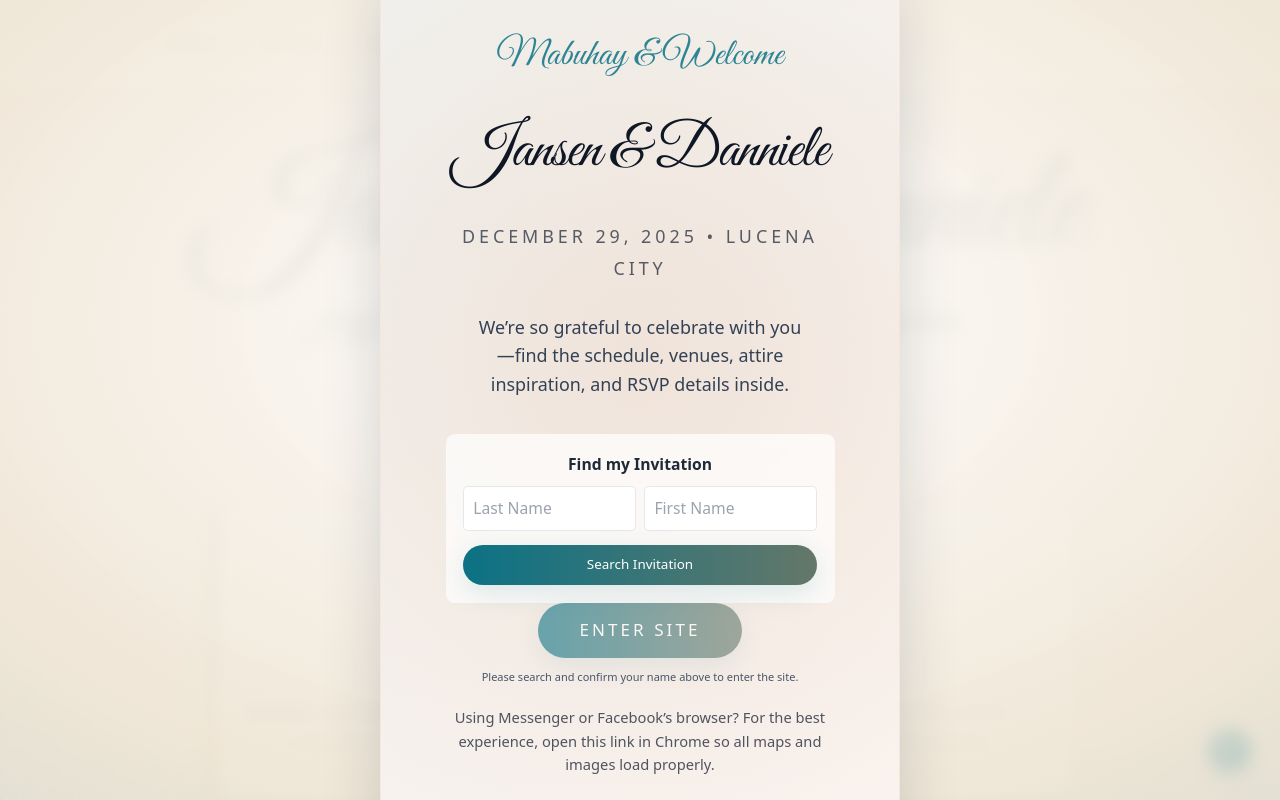
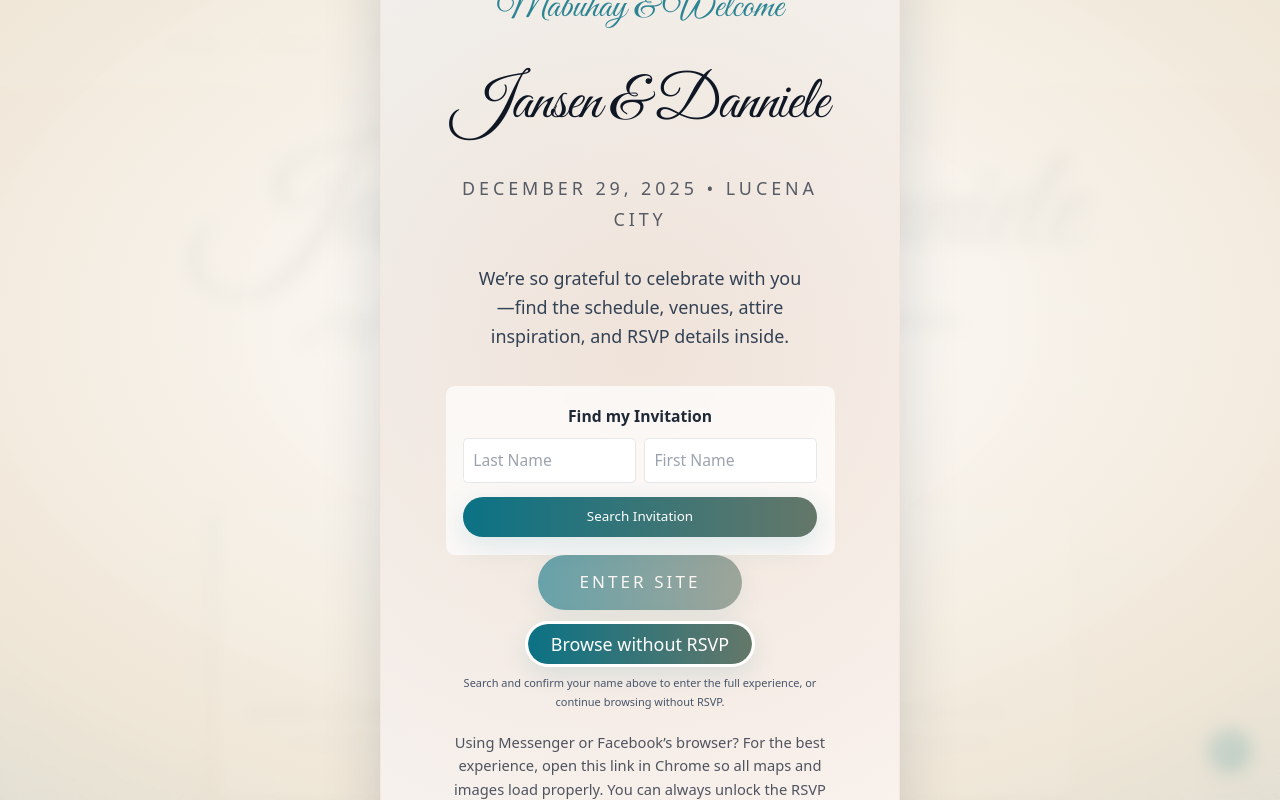
Before and after one commit to jdolido/jansen-danniele-rsvp-wedding, a React (Vite) app: page / in a window 1280 px wide. Shown: the top 800 px of the page. Built offline with nearby package versions, Linux system fonts and the light colour scheme.

Commit message:
feat: Implement browsing without RSVP functionality and enhance invitation lookup experience

```diff
--- a/src/App.tsx
+++ b/src/App.tsx
@@ -71,6 +71,7 @@ export default function App() {
   const [lookupError, setLookupError] = useState<string | null>(null);
   const [companionSelections, setCompanionSelections] = useState<CompanionSelection[]>([]);
   const [isMusicPlaying, setIsMusicPlaying] = useState(false);
+  const [browseWithoutRsvp, setBrowseWithoutRsvp] = useState(false);
 
   const [dressModalOpen, setDressModalOpen] = useState(false);
   const [generatedSketches, setGeneratedSketches] = useState<Record<string, string>>({});
@@ -242,9 +243,15 @@ export default function App() {
 
   const handleEnterSite = useCallback(async () => {
     if (!lookupResults || !lookupResults.length) return;
+    setBrowseWithoutRsvp(false);
     await startMusic();
     dismissWelcome();
   }, [lookupResults, startMusic, dismissWelcome]);
+
+  const handlePreviewBrowse = useCallback(() => {
+    setBrowseWithoutRsvp(true);
+    dismissWelcome();
+  }, [dismissWelcome]);
 
   useEffect(() => {
     const audio = audioRef.current;
@@ -624,6 +631,7 @@ export default function App() {
     return primaryMatch.companions.slice(0, Math.max(0, primaryMatch.seats - 1));
   }, [primaryMatch]);
   const extraSeatCount = seatTotal > 0 ? Math.max(0, seatTotal - 1 - companionList.length) : 0;
+  const canShowRsvpForm = Boolean(primaryMatch) && !browseWithoutRsvp && !submitted;
 
   useEffect(() => {
     if (!companionList.length) {
@@ -724,6 +732,66 @@ export default function App() {
     }
   }, []);
 
+  const renderInvitationLookup = (variant: 'overlay' | 'inline') => {
+    const isOverlay = variant === 'overlay';
+    const containerClass = isOverlay
+      ? "invite-lookup mt-4 p-4 rounded-lg bg-white/70 backdrop-blur-sm"
+      : "mt-6 theme-panel p-6 rounded-xl bg-white/85 text-left";
+    const headingClass = isOverlay ? "text-sm font-semibold mb-2" : "text-base font-semibold mb-1";
+    const gridClass = isOverlay ? "grid grid-cols-1 sm:grid-cols-2 gap-2" : "grid grid-cols-1 sm:grid-cols-2 gap-3";
+    const inputClass = isOverlay ? "p-2 border rounded text-sm" : "p-3 border rounded";
+    const buttonClass = isOverlay
+      ? `mt-1 theme-btn px-3 py-2 rounded-full text-xs ${(lookupLoading || (lookupResults && lookupResults.length === 1)) ? 'opacity-60 cursor-not-allowed' : ''}`
+      : `mt-2 theme-btn px-4 py-2 rounded-full text-sm ${(lookupLoading || (lookupResults && lookupResults.length === 1)) ? 'opacity-60 cursor-not-allowed' : ''}`;
+    return (
+      <div className={containerClass}>
+        <h3 className={headingClass}>Find my Invitation</h3>
+        {!isOverlay ? (
+          <p className="text-sm text-slate-600 mb-3">We’ll unlock the RSVP form once we confirm your invitation below.</p>
+        ) : null}
+        <form onSubmit={performInvitationLookup} className="grid gap-2" aria-label="Find my Invitation form">
+          <div className={gridClass}>
+            <input
+              type="text"
+              placeholder="Last Name"
+              value={lookupLast}
+              onChange={(e) => setLookupLast(e.target.value)}
+              className={inputClass}
+              aria-label="Last Name for lookup"
+            />
+            <input
+              type="text"
+              placeholder="First Name"
+              value={lookupFirst}
+              onChange={(e) => setLookupFirst(e.target.value)}
+              className={inputClass}
+              aria-label="First Name for lookup"
+            />
+          </div>
+          <button
+            type="submit"
+            disabled={!!(lookupLoading || (lookupResults && lookupResults.length === 1))}
+            className={buttonClass}
+          >{lookupLoading ? 'Searching…' : (lookupResults && lookupResults.length === 1 ? 'Match Found' : 'Search Invitation')}</button>
+        </form>
+        {lookupError ? <p className="text-xs mt-2 text-red-600" role="alert">{lookupError}</p> : null}
+        {lookupResults && lookupResults.length ? (
+          <div className="mt-2 text-xs">
+            <p className="font-semibold">Match{lookupResults.length > 1 ? 'es' : ''} ({lookupResults.length}):</p>
+            <ul className="list-disc ml-4 mt-1 space-y-1">
+              {lookupResults.map((m) => {
+                const seatMsg = m.seats > 0 ? ` — We have reserved ${m.seats} seat${m.seats > 1 ? 's' : ''} for you${m.seats > 1 ? ' and your party' : ''}.` : '';
+                return (
+                  <li key={m.rowIndex}>{m.firstName} {m.lastName}{m.marked ? ' • RSVP recorded' : ''}{seatMsg}</li>
+                );
+              })}
+            </ul>
+          </div>
+        ) : null}
+      </div>
+    );
+  };
+
   const handleSubmit = async (e: React.FormEvent) => {
     e.preventDefault();
     const nextErrors: { [k: string]: string } = {};
@@ -776,6 +844,12 @@ export default function App() {
   };
 
   const showWelcomeOverlay = !isEntourage && welcomeStage !== 'hidden';
+
+  useEffect(() => {
+    if (lookupResults && lookupResults.length === 1) {
+      setBrowseWithoutRsvp(false);
+    }
+  }, [lookupResults]);
 
   return (
     <>
@@ -804,48 +878,7 @@ export default function App() {
                 ? 'Thank you for responding—your RSVP is recorded. Feel free to explore the schedule, venues, attire inspiration, and more below.'
                 : 'We’re so grateful to celebrate with you—find the schedule, venues, attire inspiration, and RSVP details inside.'}
             </p>
-            <div className="invite-lookup mt-4 p-4 rounded-lg bg-white/70 backdrop-blur-sm">
-              <h3 className="text-sm font-semibold mb-2">Find my Invitation</h3>
-              <form onSubmit={performInvitationLookup} className="grid gap-2" aria-label="Find my Invitation form">
-                <div className="grid grid-cols-1 sm:grid-cols-2 gap-2">
-                  <input
-                    type="text"
-                    placeholder="Last Name"
-                    value={lookupLast}
-                    onChange={(e) => setLookupLast(e.target.value)}
-                    className="p-2 border rounded text-sm"
-                    aria-label="Last Name for lookup"
-                  />
-                  <input
-                    type="text"
-                    placeholder="First Name"
-                    value={lookupFirst}
-                    onChange={(e) => setLookupFirst(e.target.value)}
-                    className="p-2 border rounded text-sm"
-                    aria-label="First Name for lookup"
-                  />
-                </div>
-                <button
-                  type="submit"
-                  disabled={!!(lookupLoading || (lookupResults && lookupResults.length === 1))}
-                  className={`mt-1 theme-btn px-3 py-2 rounded-full text-xs ${(lookupLoading || (lookupResults && lookupResults.length === 1)) ? 'opacity-60 cursor-not-allowed' : ''}`}
-                >{lookupLoading ? 'Searching…' : (lookupResults && lookupResults.length === 1 ? 'Match Found' : 'Search Invitation')}</button>
-              </form>
-              {lookupError ? <p className="text-xs mt-2 text-red-600" role="alert">{lookupError}</p> : null}
-              {lookupResults && lookupResults.length ? (
-                <div className="mt-2 text-xs">
-                  <p className="font-semibold">Match{lookupResults.length > 1 ? 'es' : ''} ({lookupResults.length}):</p>
-                  <ul className="list-disc ml-4 mt-1 space-y-1">
-                    {lookupResults.map((m) => {
-                      const seatMsg = m.seats > 0 ? ` — We have reserved ${m.seats} seat${m.seats > 1 ? 's' : ''} for you${m.seats > 1 ? ' and your party' : ''}.` : '';
-                      return (
-                        <li key={m.rowIndex}>{m.firstName} {m.lastName}{m.marked ? ' • RSVP recorded' : ''}{seatMsg}</li>
-                      );
-                    })}
-                  </ul>
-                </div>
-              ) : null}
-            </div>
+            {renderInvitationLookup('overlay')}
             <button
               type="button"
               className={`welcome-skip theme-btn ${(!lookupResults || !lookupResults.length) ? 'opacity-60 cursor-not-allowed' : ''}`}
@@ -855,12 +888,19 @@ export default function App() {
             >
               Enter Site
             </button>
+            <button
+              type="button"
+              className="welcome-preview theme-btn outline mt-3"
+              onClick={handlePreviewBrowse}
+            >
+              Browse without RSVP
+            </button>
             {(!lookupResults || !lookupResults.length) ? (
-              <p className="mt-2 text-[11px] text-slate-600">Please search and confirm your name above to enter the site.</p>
+              <p className="mt-2 text-[11px] text-slate-600">Search and confirm your name above to enter the full experience, or continue browsing without RSVP.</p>
             ) : hasResponded ? (
               <p className="mt-2 text-[11px] text-green-700">You already responded — enjoy browsing the site.</p>
             ) : null}
-            <p className="welcome-tip">Using Messenger or Facebook’s browser? For the best experience, open this link in Chrome so all maps and images load properly.</p>
+            <p className="welcome-tip">Using Messenger or Facebook’s browser? For the best experience, open this link in Chrome so all maps and images load properly. You can always unlock the RSVP form later from the RSVP section.</p>
           </div>
         </div>
       ) : null}
@@ -1071,7 +1111,9 @@ export default function App() {
         <div className="max-w-md mx-auto text-center">
           <h2 className="font-script invitation-heading">RSVP</h2>
           <p className="theme-text-muted">Please RSVP by <strong>December 1, 2025</strong>. Use the form below to confirm attendance, number of guests, and any high chair needs.</p>
-          {!submitted ? (
+          {submitted ? (
+            <p className="mt-6 theme-text-muted text-xl">Thanks! We received your RSVP.</p>
+          ) : canShowRsvpForm ? (
             <div className="mt-6 theme-panel p-8 rounded-xl shadow-md">
               <form onSubmit={handleSubmit} className="grid gap-4">
                 <div className="grid grid-cols-1 sm:grid-cols-2 gap-4">
@@ -1282,7 +1324,17 @@ export default function App() {
               </form>
             </div>
           ) : (
-            <p className="mt-6 theme-text-muted text-xl">Thanks! We received your RSVP.</p>
+            <div className="mt-6 space-y-4">
+              <div className="theme-panel p-6 rounded-xl text-left bg-white/80">
+                <p className="font-semibold text-slate-700">Browsing without RSVP</p>
+                <p className="text-sm text-slate-600 mt-2">You’re currently viewing the invitation details without unlocking the RSVP form. When you’re ready to respond, look up your invitation below and we’ll reveal the form instantly.</p>
+                <ul className="mt-3 text-sm text-slate-600 list-disc ml-5 space-y-1">
+                  <li>Searching for your invitation also auto-fills your reserved seats.</li>
+                  <li>If you already responded, we’ll show your recorded details here.</li>
+                </ul>
+              </div>
+              {renderInvitationLookup('inline')}
+            </div>
           )}
         </div>
         )}
```
